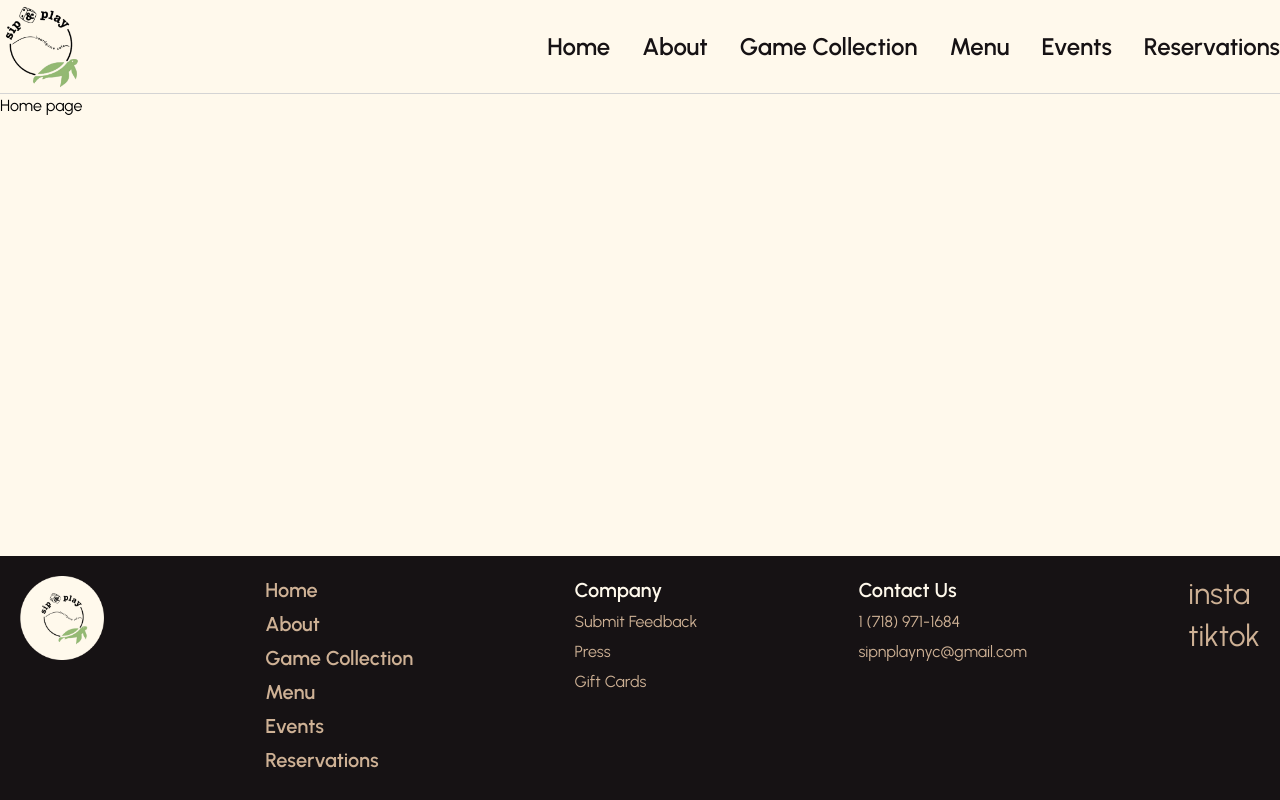
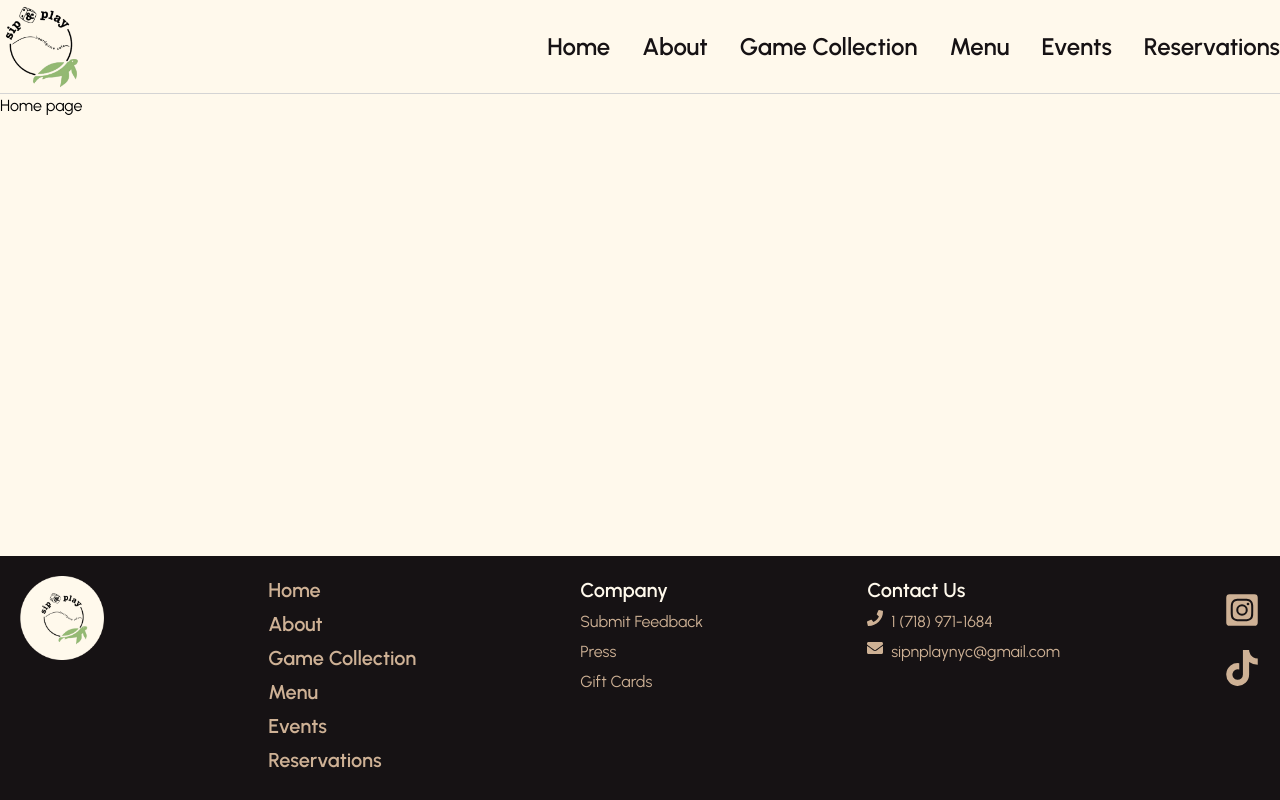
Before and after one commit to AlexShen101/codedex-hackathon, a Next.js app: page / in a window 1280 px wide. Built offline with nearby package versions, Linux system fonts and the light colour scheme.

Commit message:
added icons for pages

```diff
--- a/app/events/[slug]/page.tsx
+++ b/app/events/[slug]/page.tsx
@@ -1,4 +1,5 @@
 import Image from 'next/image';
+import Link from 'next/link';
 
 // pages/events/[slug].js
 export default async function EventPage({ params }: { params: { slug: string } }) {
@@ -58,7 +59,7 @@ export default async function EventPage({ params }: { params: { slug: string } }
                 <div className="grid grid-cols-2 gap-4 w-fit mt-16 mb-16">
                     <div className="bg-white p-8 rounded-lg shadow-custom h-fit">
                         <h1 className="text-4xl font-bold mb-8">{event.title}</h1>
-                        <a href={event.squareUrl} className="bg-black text-2xl text-green py-2 px-4 rounded-lg font-semibold w-full inline-block text-center shadow-custom">Register for Event</a>
+                        <Link href={event.squareUrl} className="bg-black text-2xl text-green py-2 px-4 rounded-lg font-semibold w-full inline-block text-center shadow-custom">Register for Event</Link>
                         <h1 className="text-2xl font-bold mb-2 mt-16">Event Description</h1>
                         <p className="whitespace-pre-wrap">{event.description}</p>
                     </div>
--- a/app/events/page.tsx
+++ b/app/events/page.tsx
@@ -1,5 +1,6 @@
 import HeroSection from "./components/heroSection";
 import EventCard from "./components/eventCard";
+import { FaChevronDown } from "react-icons/fa";
 
 export default async function Events() {
   const res = await fetch(`${process.env.NEXT_API_URL}/api/events`);
@@ -48,7 +49,7 @@ export default async function Events() {
             <label className="block text-sm mb-2">Time</label>
             <div className="flex items-center">
               <input type="date" className="text-2xl font-semibold" placeholder="Any date"></input>
-              <i className="fas fa-chevron-down ml-2"></i>
+              <FaChevronDown />
             </div>
             <div className="border-b-2 border-green-500 mt-2"></div>
           </div>
--- a/app/menu/components/menuCarousel.tsx
+++ b/app/menu/components/menuCarousel.tsx
@@ -3,6 +3,8 @@
 import { useState } from "react";
 import { MenuItem as MenuItemType } from "../interface/interfaces";
 import MenuItemBox from "./menuItem";
+import { FaChevronLeft } from "react-icons/fa";
+import { FaChevronRight } from "react-icons/fa";
 
 interface MenuCarouselProps {
   menuItems: MenuItemType[];
@@ -40,7 +42,7 @@ function MenuCarousel({ menuItems }: MenuCarouselProps) {
         onClick={prevItems}
         className="carousel-button bg-light-brown hover:bg-dark-brown text-white rounded-full p-4 cursor-pointer mx-4"
       >
-        <i className="fas fa-chevron-left"></i>
+        <FaChevronLeft />
       </button>
       <div className="grid grid-cols-2 gap-4">
         {displayedItems.map((item, index) => (
@@ -51,7 +53,7 @@ function MenuCarousel({ menuItems }: MenuCarouselProps) {
         onClick={nextItems}
         className="carousel-button bg-light-brown hover:bg-dark-brown text-white rounded-full p-4 cursor-pointer mx-4"
       >
-        <i className="fas fa-chevron-right"></i>
+        <FaChevronRight />
       </button>
     </div>
   );
--- a/components/footer.tsx
+++ b/components/footer.tsx
@@ -1,5 +1,9 @@
 import Image from "next/image";
 import Link from "next/link";
+import { FaPhone } from "react-icons/fa";
+import { FaEnvelope } from "react-icons/fa";
+import { FaInstagramSquare } from "react-icons/fa";
+import { FaTiktok } from "react-icons/fa";
 
 export default function Footer() {
   return (
@@ -67,24 +71,24 @@ export default function Footer() {
         <div className="flex flex-col">
           <h3 className="text-xl mb-1.5 font-semibold text-white">Contact Us</h3>
           <Link
-            className="text-beige mb-1.5 hover:underline"
+            className="text-beige mb-1.5 hover:underline flex"
             href="tel:+1718971684"
           >
-            <i className="fas fa-phone"></i> 1 (718) 971-1684
+            <FaPhone className="mr-2"/> 1 (718) 971-1684
           </Link>
           <Link
-            className="text-beige mb-1.5 hover:underline"
+            className="text-beige mb-1.5 hover:underline flex"
             href="mailto:sipnplaynyc@gmail.com"
           >
-            <i className="fas fa-envelope"></i> sipnplaynyc@gmail.com
+            <FaEnvelope className="mr-2"/> sipnplaynyc@gmail.com
           </Link>
         </div>
         <div className="flex flex-col">
-          <Link className="text-beige text-3xl mb-1.5" href="#">
-            insta
+          <Link className="text-beige text-4xl mb-1.5 mt-4" href="https://www.instagram.com/sipnplaynyc">
+            <FaInstagramSquare />
           </Link>
-          <Link className="text-beige text-3xl mb-1.5" href="#">
-            tiktok
+          <Link className="text-beige text-4xl mb-1.5 mt-4" href="https://www.tiktok.com/@sipnplaynycofficial">
+            <FaTiktok />
           </Link>
         </div>
       </div>
--- a/components/header.tsx
+++ b/components/header.tsx
@@ -6,7 +6,7 @@ export default function Header() {
     <header className="sticky min-h-[94px] top-0 left-0 right-0 z-50 bg-white border-b border-neutral-300 flex justify-center w-full">
       <div className="desktop-container flex items-center justify-between w-full">
         <div className="flex items-center">
-          <a href="/">
+          <Link href="/">
             <Image
               src="/sipnplaylogo.png"
               width={512}
@@ -14,7 +14,7 @@ export default function Header() {
               className="h-[84px] w-[84px] min-w-[84px] min-h-[84px]"
               alt="SipnPlay Logo"
             />
-          </a>
+          </Link>
         </div>
         <nav className="flex space-x-8 text-lg text-black">
           <NavLink link="/" text="Home" />
--- a/package.json
+++ b/package.json
@@ -15,6 +15,7 @@
     "react": "^18",
     "react-aria-components": "^1.2.1",
     "react-dom": "^18",
+    "react-icons": "^5.2.1",
     "swr": "^2.2.5"
   },
   "devDependencies": {
```
Also changed, not shown: 1 other file (tests, documents, lock files or other folders).
